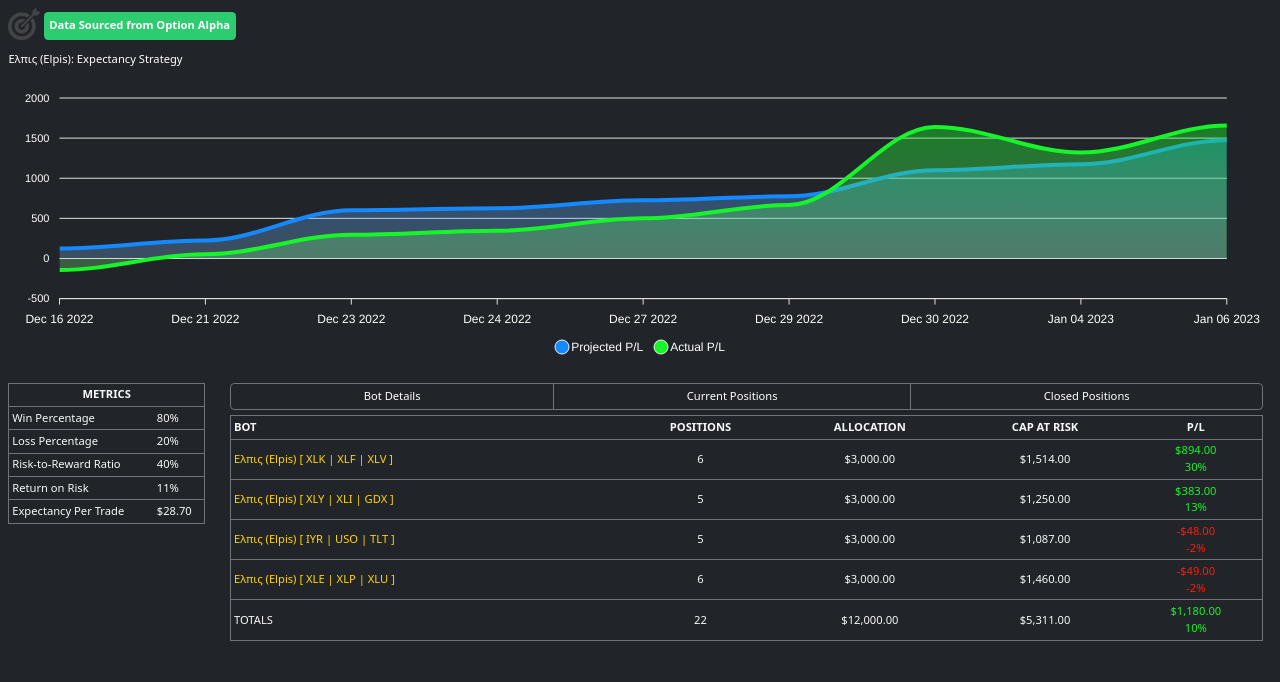
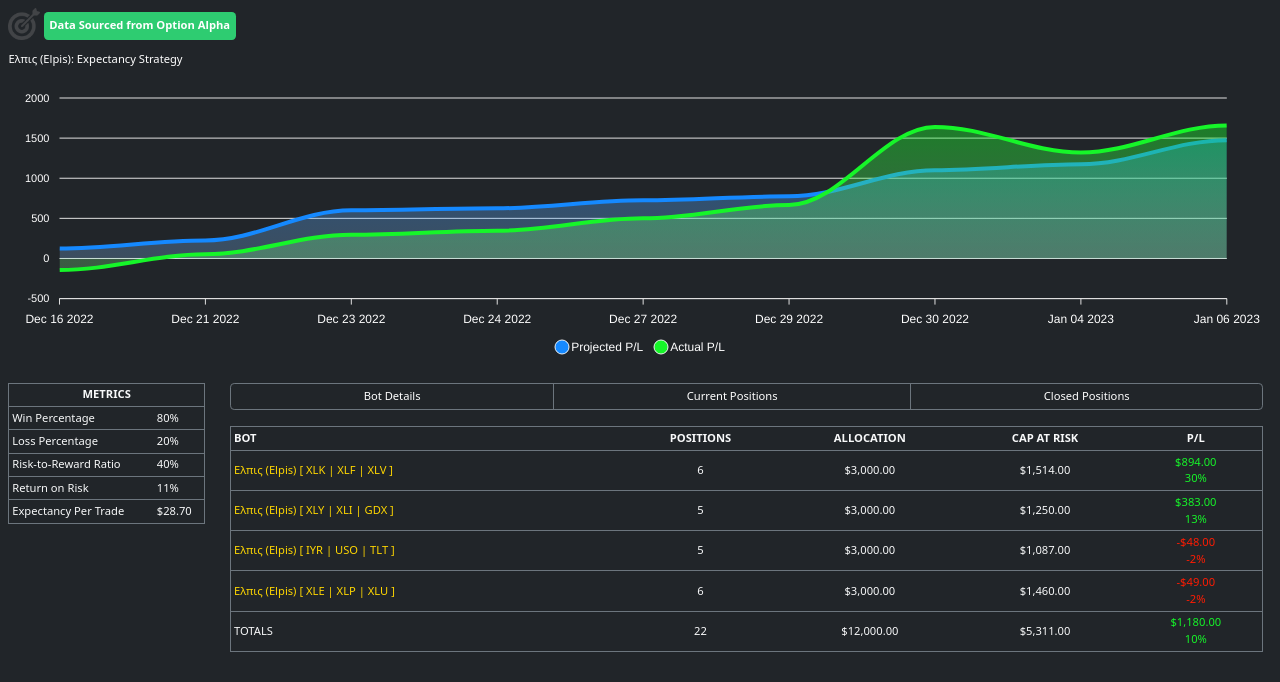
Before and after one commit to NickForneris/expectancy-strategy, a React (Create React App) app: page / in a window 1280 px wide. Shown: the top 682 px of the page. Built offline with nearby package versions, Linux system fonts and the light colour scheme.

Commit message:
fixed bot detal  margin top

```diff
--- a/src/App.js
+++ b/src/App.js
@@ -333,7 +333,7 @@
           </Row>
           <Row className="mx-auto">
             <Collapse in={showBot} style={{ transition: 'none', maxHeight: 'calc(95vh - 45vh)', overflowY: 'scroll' }}>
-              <Container className="pt-0" style={{ maxHeight: "50vh", overflowY: "scroll" }}>
+              <Container className="mt-3" style={{ maxHeight: "50vh", overflowY: "scroll" }}>
                     <Table responsive size="sm" className="text-light border border-secondary">
                       <thead>
                         <tr>
```
